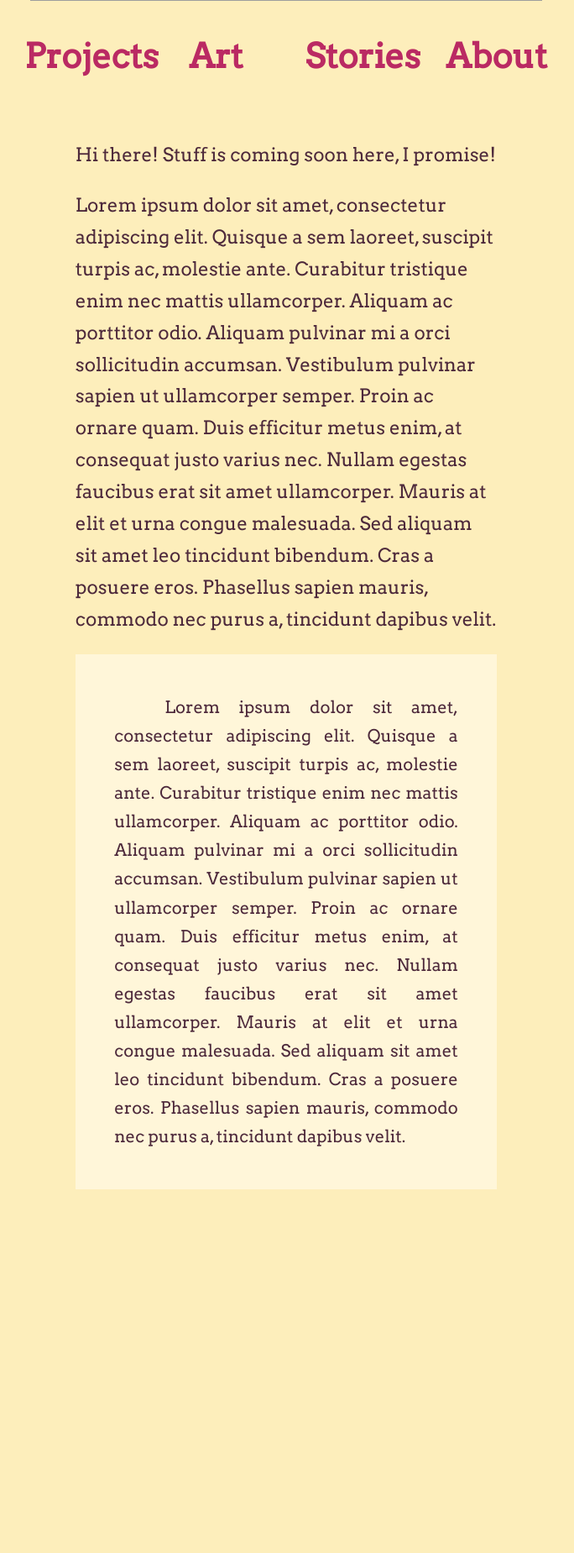
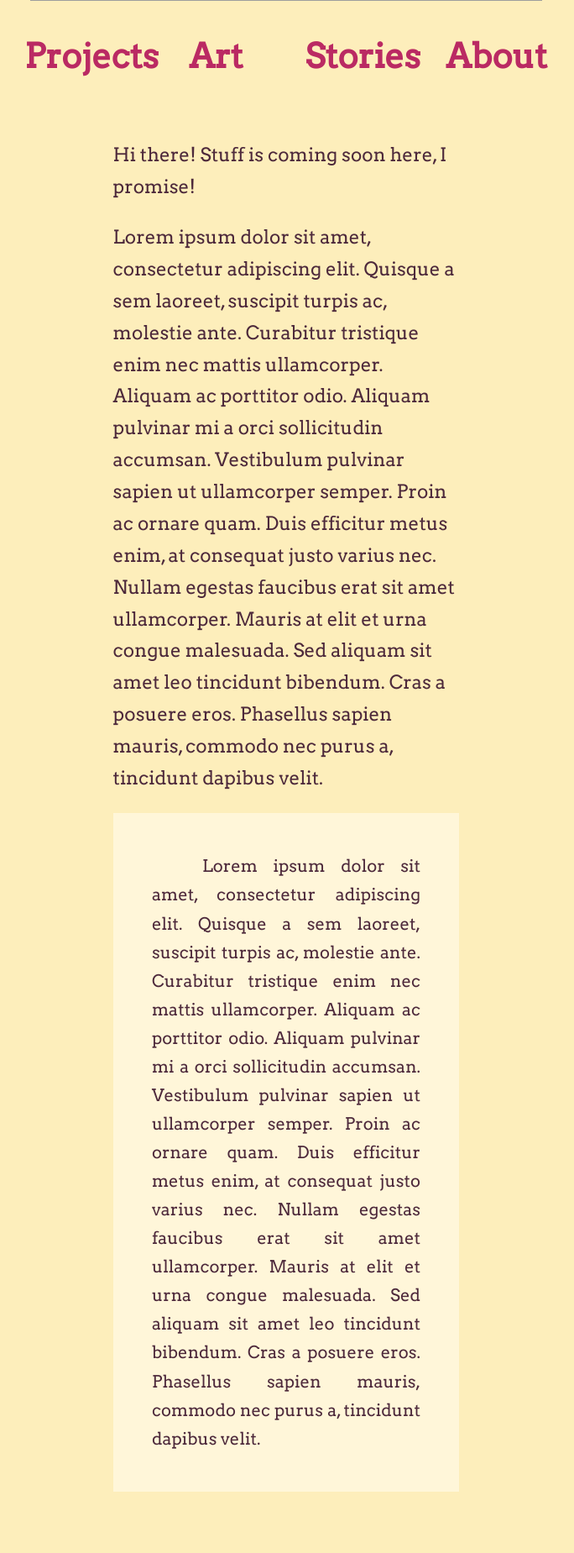
Before and after one commit to Brodnork/website, a PHP site: page / in a window 1280 px wide. Shown: the part 509-2358 px from the top of the page at 84% size, without its empty margins (299-983 px from the left). Before the commit the page ends 1925 px from the top, so only its background shows below. Run offline with PHP 8.4, Linux system fonts and the light colour scheme; grey boxes are pictures that could not be loaded.

Commit message:
Update style.css

```diff
--- a/style.css
+++ b/style.css
@@ -17,8 +17,8 @@ body {
 main {
   padding:1em;
   padding-top:1em;
-  margin-right: 15em;
-  margin-left: 15em;
+  margin-right: 17em;
+  margin-left: 17em;
 }
 
 footer{
```
